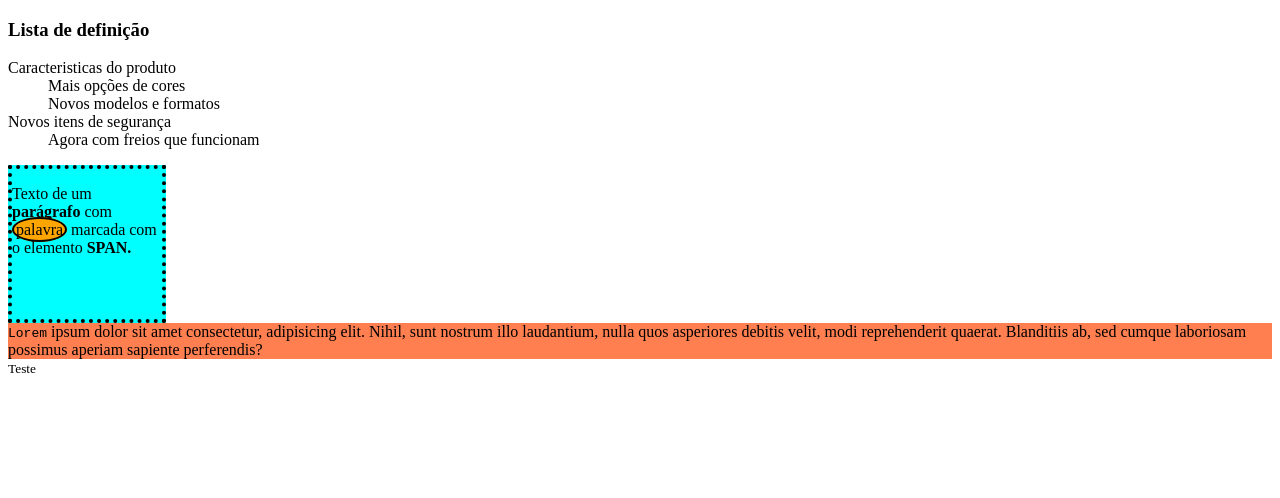
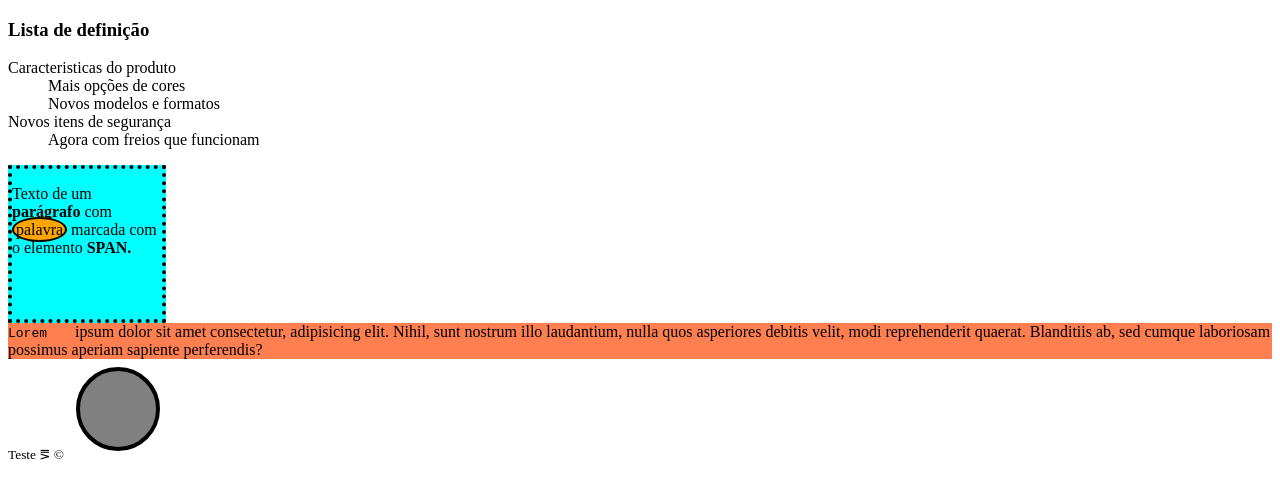
Before and after one commit to XxTheus/desenvolvimento-web-univille, a plain HTML site: page src/components/page2.html in a window 1280 px wide. Drawn offline with Linux system fonts and the light colour scheme.

Commit message:
Adicionando tags de espaçamento de texto, SVG e simbologias

```diff
--- a/src/components/page2.html
+++ b/src/components/page2.html
@@ -4,7 +4,7 @@
     <meta charset="UTF-8">
     <meta http-equiv="X-UA-Compatible" content="IE=edge">
     <meta name="viewport" content="width=device-width, initial-scale=1.0">
-    <title>Document</title>
+    <title>Página 2</title>
     <link rel="stylesheet" href="style-page2.css">
 </head>
 <body>
@@ -23,9 +23,13 @@
         </p>
     </div>
     <div class="div2">
-<code>Lorem</code> ipsum dolor sit amet consectetur, adipisicing elit. Nihil, sunt nostrum illo laudantium, nulla quos asperiores debitis velit, modi reprehenderit quaerat. Blanditiis ab, sed cumque laboriosam possimus aperiam sapiente perferendis?
-    </div>
+<code>Lorem</code> &nbsp; &nbsp; &nbsp; ipsum dolor sit amet consectetur, adipisicing elit. Nihil, sunt nostrum illo laudantium, nulla quos asperiores debitis velit, modi reprehenderit quaerat. Blanditiis ab, sed cumque laboriosam possimus aperiam sapiente perferendis?
+    </div> <!-- &nbsp; serve para dar espaço entre textos -->
 
-    <small>Teste</small> <!-- TAG inline -->
+    <small>Teste &eg; &copy;</small> <!-- TAG inline -->
+
+    <svg width="100" height="100">
+        <circle cx="50" cy="50" r="40" stroke="black" stroke-width="4" fill="gray" />
+      </svg>
 </body>
 </html>
```
